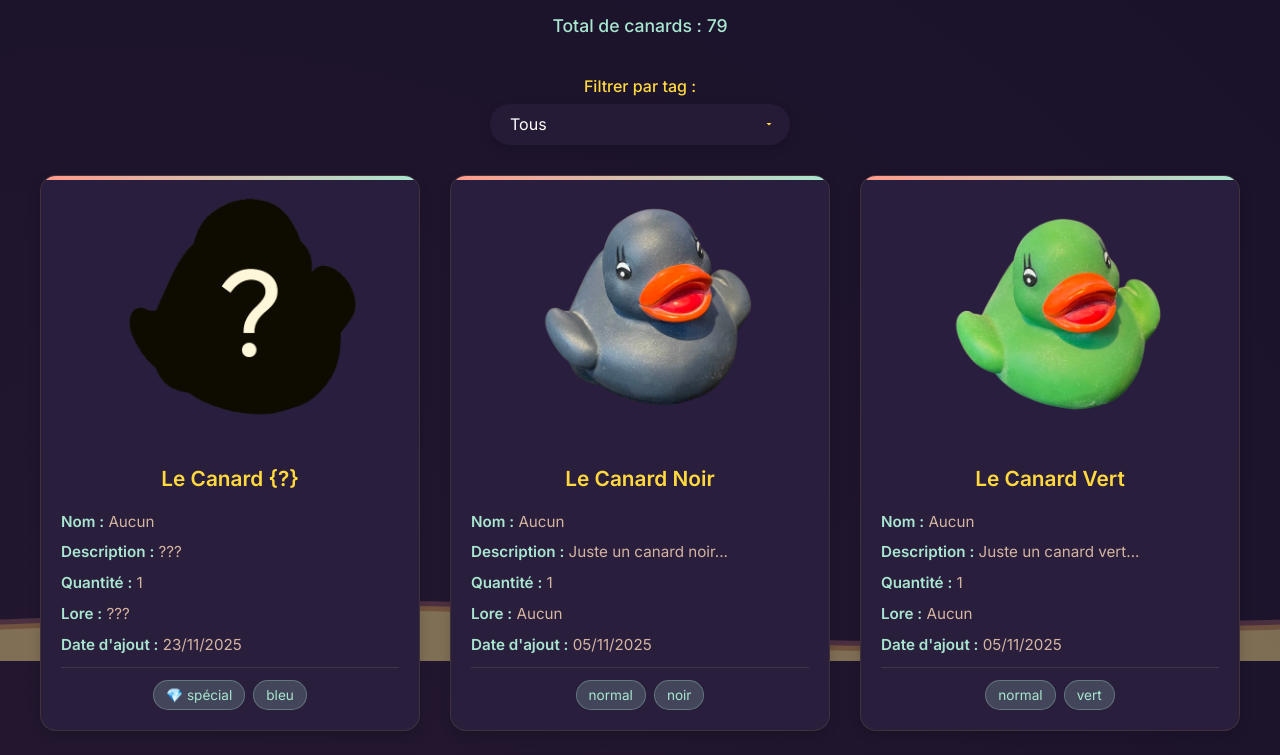
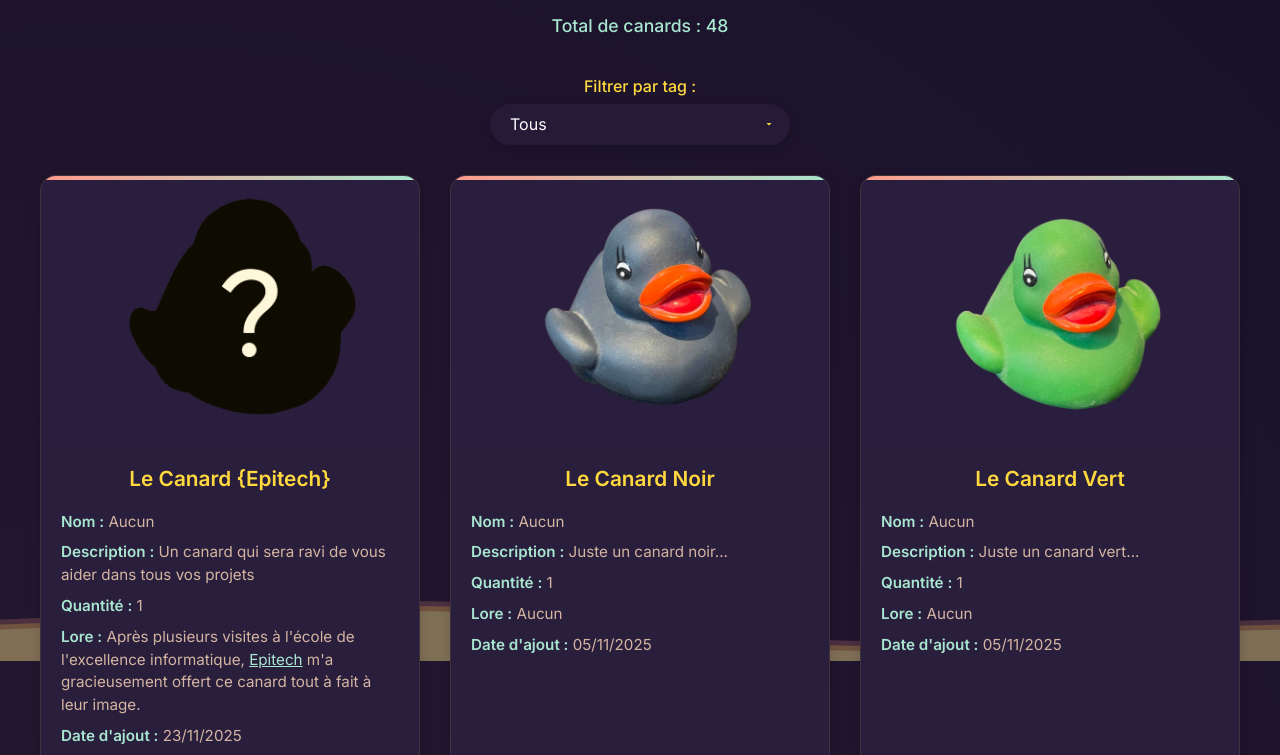
Before and after one commit to LepluboDesCanards/MyDuckCollection, a plain HTML site: page index.html in a window 1280 px wide. Shown: the part 139-894 px from the top of the page. Drawn offline with Linux system fonts and the light colour scheme.

Commit message:
Add files via upload

```diff
--- a/ducks.json
+++ b/ducks.json
@@ -249,7 +249,7 @@
         "tags": ["normal", "jaune"],
         "dateAdded": "2025-11-05"
     },
-        {
+    {
         "name": "Aucun",
         "model": "Le Canard Jaune... Spécial",
         "description": "Un canard jaune, spécial à sa manière",
@@ -261,11 +261,11 @@
     },
     {
         "name": "Aucun",
-        "model": "Le Canard {?}",
-        "description": "???",
+        "model": "Le Canard {Epitech}",
+        "description": "Un canard qui sera ravi de vous aider dans tous vos projets",
         "image": "./images/epitech.png",
         "quantity": 1,
-        "lore": "???",
+        "lore": "Après plusieurs visites à l'école de l'excellence informatique, <a href='https://www.epitech.eu/'>Epitech</a> m'a gracieusement offert ce canard tout à fait à leur image.",
         "tags": ["💎 spécial", "bleu"],
         "dateAdded": "2025-11-23"
     },
@@ -274,8 +274,8 @@
         "model": "D'autres à venir...",
         "description": "Il en reste encore 31 à enregistrer, et big flemme...",
         "image": "",
-        "quantity": 31,
-        "lore": "<a href='404.png'>test</a>",
+        "quantity": 0,
+        "lore": "<a href='test'>test</a>",
         "tags": [],
         "dateAdded": "2001-01-01"
     }
--- a/style.css
+++ b/style.css
@@ -51,6 +51,10 @@ h1::after {
     height: 2px;
     background: linear-gradient(90deg, var(--primary), var(--secondary));
     border-radius: 2px;
+}
+
+a {
+    color: var(--secondary);
 }
 
 .slogan {
```
